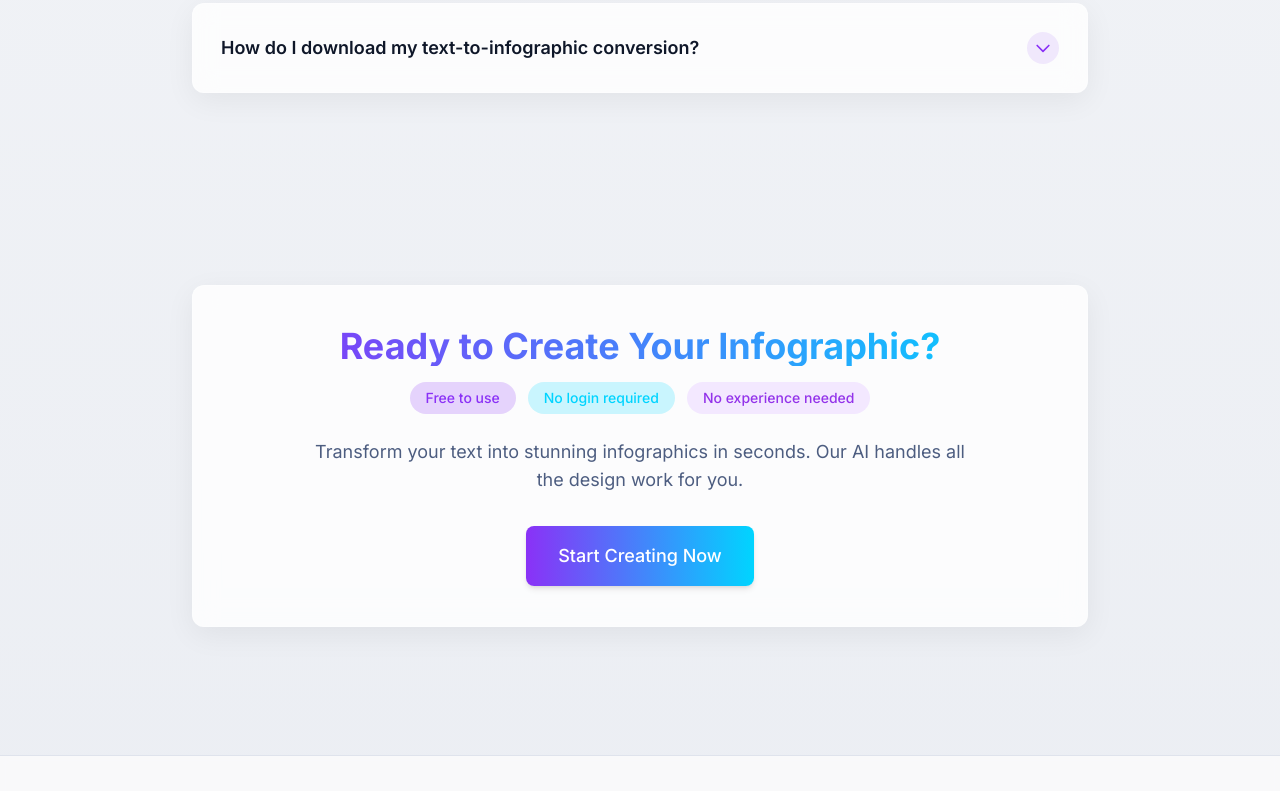
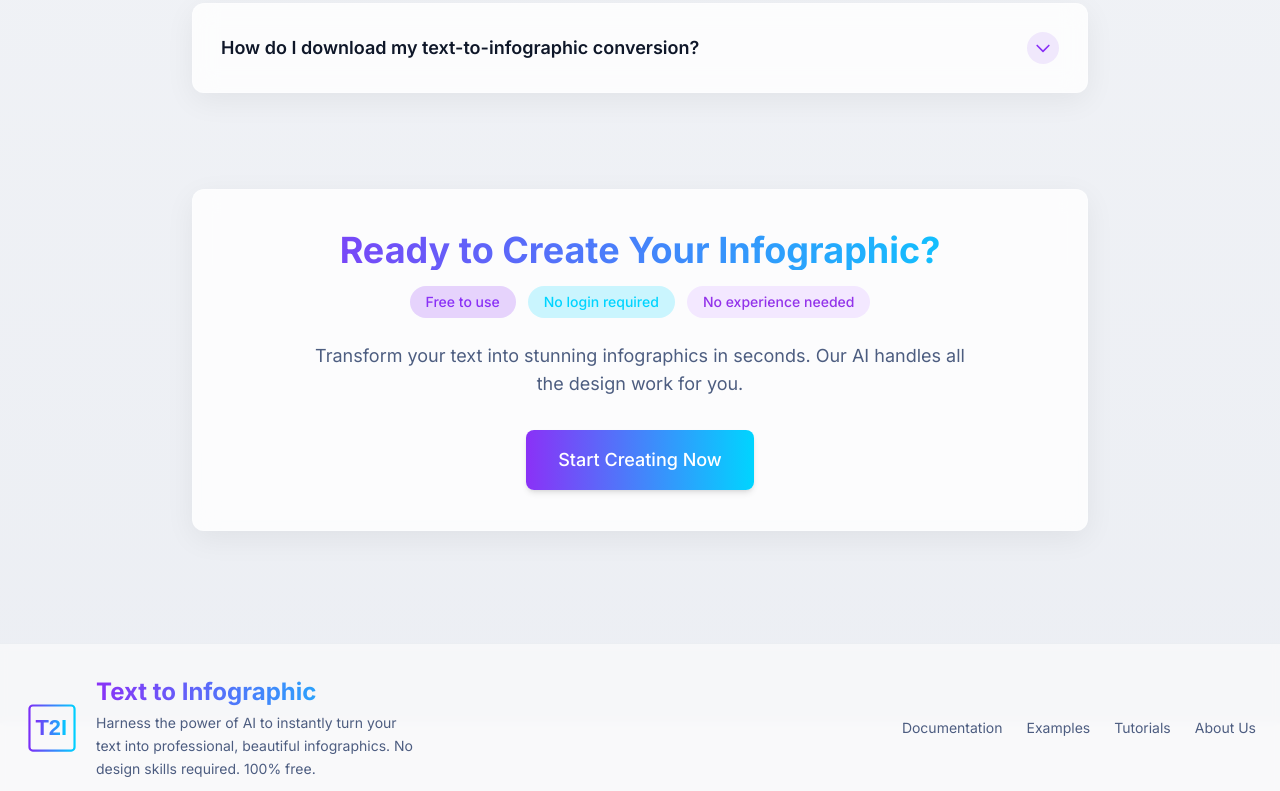
Before and after one commit to Rule-2024/text-to-infographic, a Next.js app: page / in a window 1280 px wide. Shown: the part 2000-2791 px from the top of the page. Built offline with nearby package versions, Linux system fonts and the light colour scheme.

Commit message:
优化首页排版

```diff
--- a/app/page.tsx
+++ b/app/page.tsx
@@ -36,7 +36,7 @@ import { Cta } from '@/components/cta';
 
 export default function HomePage() {
   return (
-    <main className="flex min-h-screen flex-col items-center justify-center p-4 sm:p-8 md:p-24 bg-gradient-to-b from-background to-muted">
+    <main className="flex min-h-screen flex-col items-center justify-center p-4 sm:p-8 md:p-24 pb-12 bg-gradient-to-b from-background to-muted">
       {/* 背景装饰元素 */}
       <div className="absolute inset-0 overflow-hidden pointer-events-none">
         <div className="absolute -top-40 -right-40 w-80 h-80 bg-primary/5 rounded-full blur-3xl"></div>
@@ -103,7 +103,7 @@ export default function HomePage() {
         </a>
 
         {/* 特点卡片 */}
-        <div className="grid grid-cols-1 md:grid-cols-3 gap-6 max-w-5xl mt-8">
+        <div className="grid grid-cols-1 md:grid-cols-3 gap-6 max-w-5xl mt-8 mb-24">
           <div className="glass-card p-6 card-shadow">
             <div className="w-12 h-12 mb-4 rounded-full bg-primary/10 flex items-center justify-center">
               <svg xmlns="http://www.w3.org/2000/svg" className="h-6 w-6 text-primary" fill="none" viewBox="0 0 24 24" stroke="currentColor">
@@ -136,7 +136,7 @@ export default function HomePage() {
         </div>
 
         {/* 额外特点 */}
-        <div className="mt-24 mb-24 max-w-4xl">
+        <div className="mt-0 mb-24 max-w-4xl">
           <h2 className="text-3xl md:text-4xl font-bold mb-12 text-center gradient-heading">Why Choose Our Text to Infographic Tool?</h2>
           <div className="grid grid-cols-1 md:grid-cols-2 gap-8">
             <div className="glass-card p-7 card-shadow">
--- a/components/cta.tsx
+++ b/components/cta.tsx
@@ -4,7 +4,7 @@ import Link from 'next/link';
 
 export function Cta() {
   return (
-    <div className="mt-24 mb-8 max-w-4xl w-full">
+    <div className="mt-0 mb-24 max-w-4xl w-full">
       <div className="glass-card p-10 card-shadow text-center">
         <h2 className="text-3xl md:text-4xl font-bold mb-4 gradient-heading">
           Ready to Create Your Infographic?
--- a/components/layout/footer.tsx
+++ b/components/layout/footer.tsx
@@ -2,10 +2,10 @@
 
 export function Footer() {
   return (
-    <footer className="border-t bg-background/80 backdrop-blur-sm">
+    <footer className="border-t border-border/50 bg-background/80 backdrop-blur-sm -mt-20">
       <div className="container px-6 py-8">
         {/* Top Logo & Brand Intro */}
-        <div className="flex flex-col md:flex-row md:items-center md:justify-between mb-10 gap-8">
+        <div className="flex flex-col md:flex-row md:items-center md:justify-between mb-8 gap-8">
           <div className="flex items-center gap-4">
             <div className="relative h-14 w-14">
               <img src="/images/logo.svg" alt="Text to Infographic Logo" className="object-contain h-full w-full" />
```
